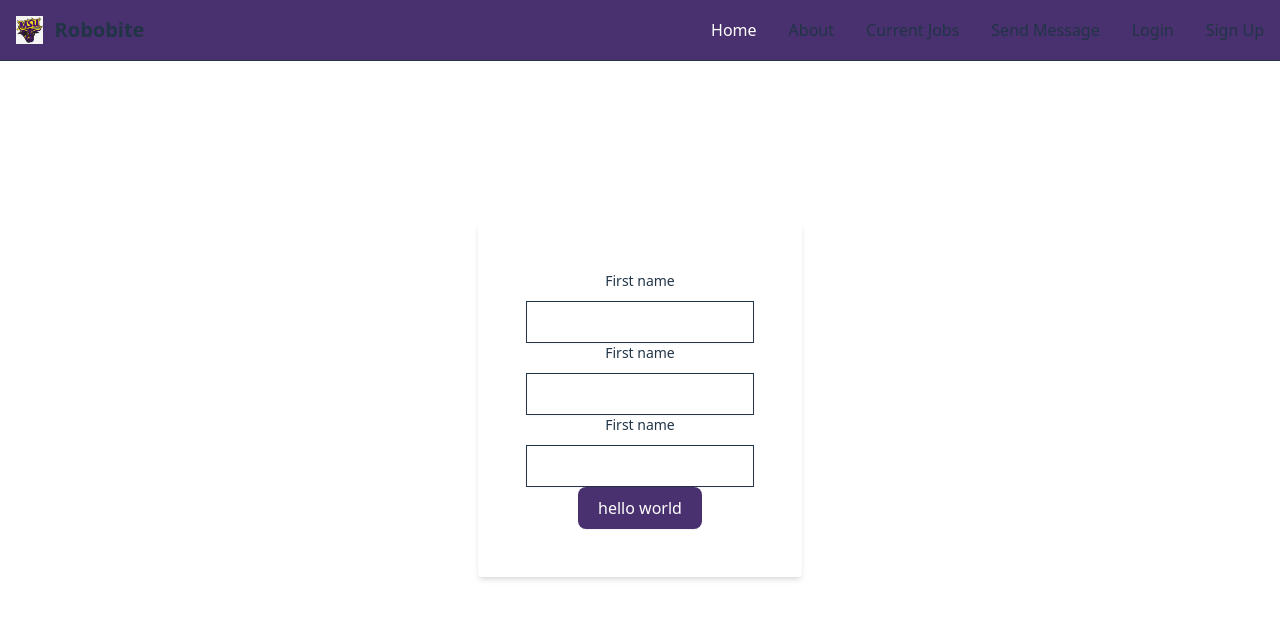
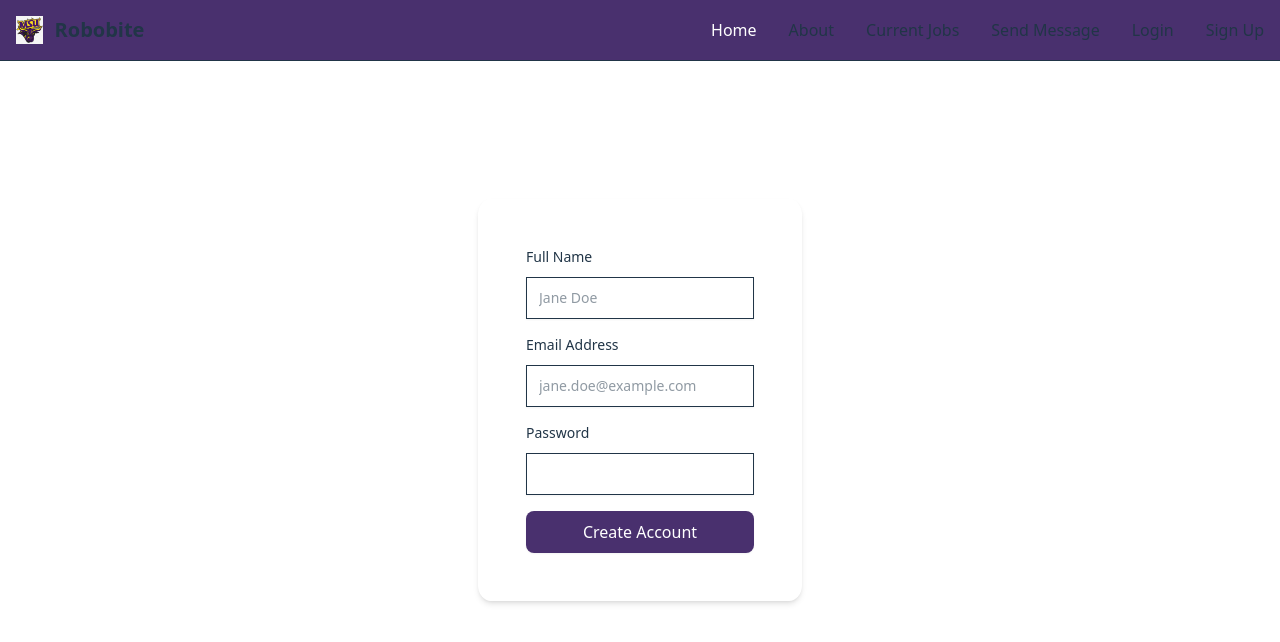
Before and after one commit to JonahG046/Robot_Project, a React (Vite) app in the folder BlackLotus/: page /Create-Account in a window 1280 px wide. Shown: the top 642 px of the page. Built offline with nearby package versions, Linux system fonts and the light colour scheme.

Commit message:
some styling updates to the form and a submit handler

```diff
--- a/BlackLotus/src/components/shared/Input/Input.tsx
+++ b/BlackLotus/src/components/shared/Input/Input.tsx
@@ -7,22 +7,22 @@ const Input = ({ ...props }) => {
         width = "100%",
         callback = () => {},
         isRequired,
-        id
-
-
+        id,
+        label,
     } = props;
     return (
-        <div>
+        <div className="flex flex-col items-start">
             <label
                 htmlFor={id}
                 className="block mb-2.5 text-sm font-medium text-heading"
             >
-                First name
+                {label}
             </label>
 
             <input
                 type={type}
                 id={id}
+                name={id}
                 className="bg-neutral-secondary-medium border border-default-medium text-heading text-sm rounded-base focus:ring-brand focus:border-brand block w-full px-3 py-2.5 shadow-xs placeholder:text-body"
                 placeholder={placeholder}
                 required
--- a/BlackLotus/src/pages/Auth/CreateAuth.tsx
+++ b/BlackLotus/src/pages/Auth/CreateAuth.tsx
@@ -2,14 +2,18 @@ import Button from "../../components/shared/Button"
 import Input from "../../components/shared/Input"
 
 const CreateAuth = () => {
+    const submitHandler = (event: any) => {
+        console.log("form submitted", event.target);
+    }
+
     return (
 
-        <div className="container p-12 shadow-md rounded-sm">
-            <form>
-                <Input />
-                <Input />
-                <Input />
-                <Button text="hello world" />
+        <div className="p-12 shadow-md rounded-[4%]">
+            <form name="account"className="flex flex-col gap-4" onSubmit={submitHandler}>
+                <Input id="full-name" label="Full Name" placeholder="Jane Doe" />
+                <Input id="email-address" label="Email Address" placeholder="jane.doe@example.com" />
+                <Input id="password" label="Password" type="password" />
+                <Button className="w-full" text="Create Account" type="submit" />
             </form>
         </div>
 
```
Also changed, not shown: 1 other file (tests, documents, lock files or other folders).
